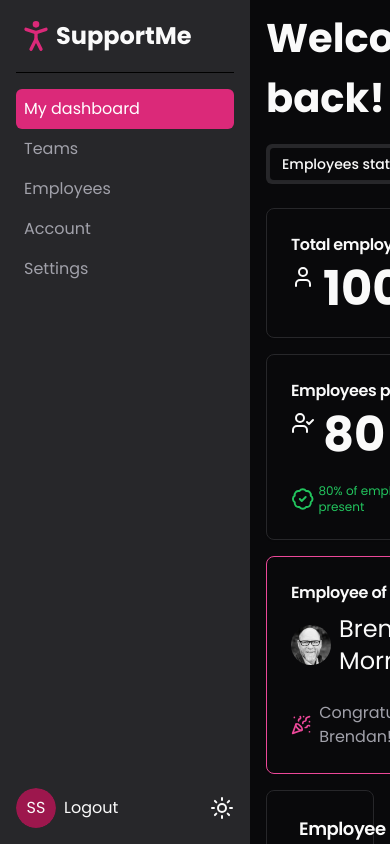
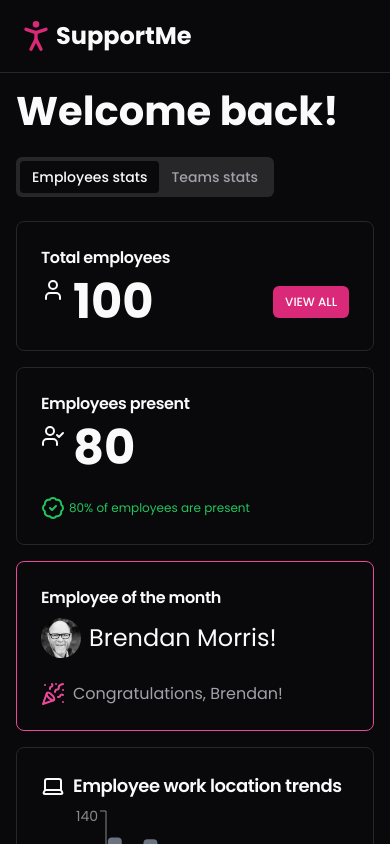
Before and after one commit to StarkovSergey/supporting-service, a Next.js app: page /dashboard in a window 390 px wide. Built offline with nearby package versions, Linux system fonts and the light colour scheme.

Commit message:
add mobile menu component

```diff
--- a/app/dashboard/components/main-menu.tsx
+++ b/app/dashboard/components/main-menu.tsx
@@ -3,10 +3,11 @@ import MenuItem from '@/app/dashboard/components/menu-item'
 import { Avatar, AvatarFallback } from '@/components/ui/avatar'
 import Link from 'next/link'
 import { LightDarkToggle } from '@/components/ui/light-dark-toggle'
+import { cn } from '@/lib/utils'
 
-export function MainMenu() {
+export function MainMenu({ className }: { className?: string }) {
   return (
-    <nav className="flex flex-col overflow-auto bg-muted p-4">
+    <nav className={cn('flex flex-col overflow-auto bg-muted p-4', className)}>
       <header className="border-b border-b-zinc-300 pb-4 dark:border-b-black">
         <MenuTitle />
       </header>
--- a/app/dashboard/layout.tsx
+++ b/app/dashboard/layout.tsx
@@ -1,10 +1,14 @@
 import { ReactNode } from 'react'
 import { MainMenu } from '@/app/dashboard/components/main-menu'
+import { MenuTitle } from '@/app/dashboard/components/menu-title'
 
 export default function DashboardLayout({ children }: { children: ReactNode }) {
   return (
-    <div className="grid h-screen grid-cols-[250px_1fr]">
-      <MainMenu />
+    <div className="grid h-screen md:grid-cols-[250px_1fr]">
+      <MainMenu className="hidden md:flex" />
+      <div className="sticky left-0 top-0 block border-b border-border bg-background p-4 md:hidden">
+        <MenuTitle />
+      </div>
       <div className="overflow-auto px-4 py-2">
         <h1 className="pb-4">Welcome back!</h1>
         {children}
```
